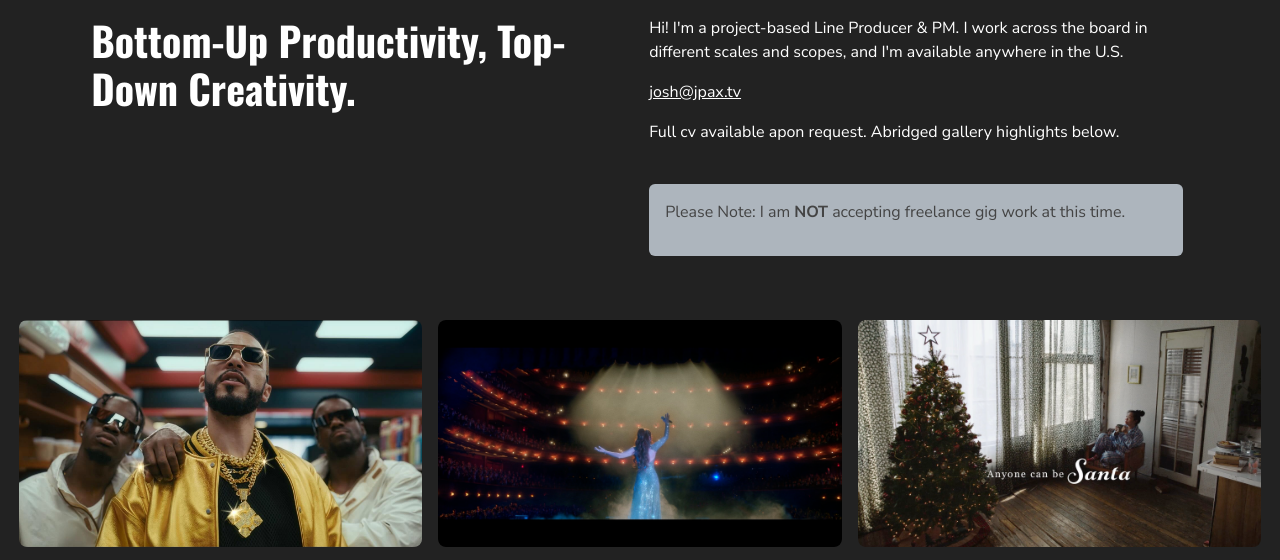
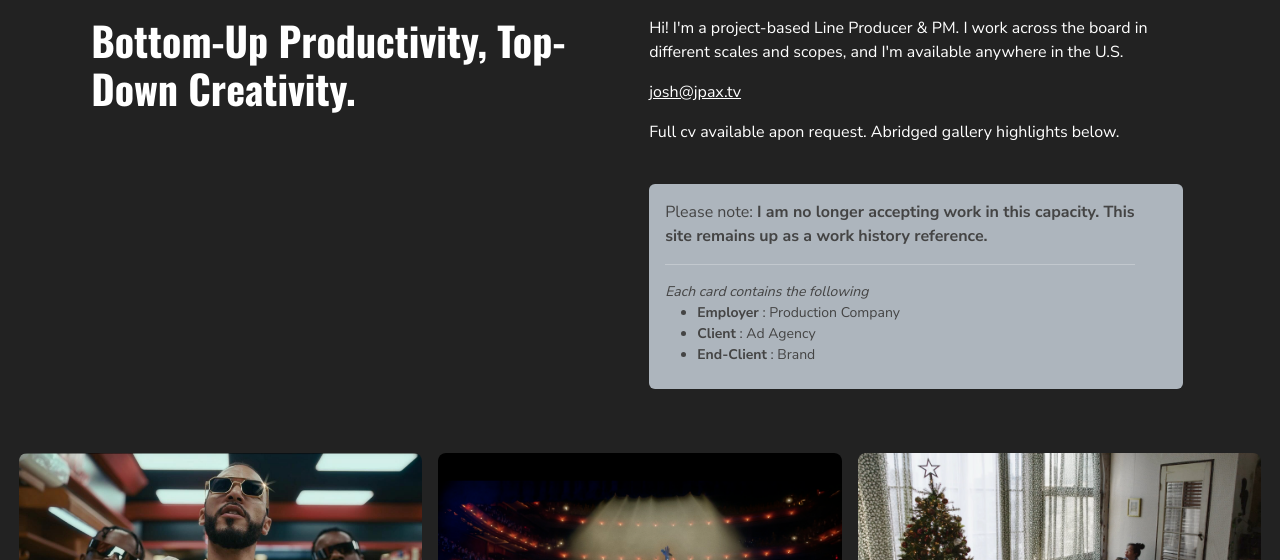
Before and after one commit to backgroundclouds/JPTV, a Flask app: page / in a window 1280 px wide. Shown: the part 832-1392 px from the top of the page. Run offline with Flask 3, Linux system fonts and the light colour scheme; some libraries are stand-ins or nearby versions.

Commit message:
work history hote

```diff
--- a/app/templates/index.html
+++ b/app/templates/index.html
@@ -1,14 +1,10 @@
-{% extends 'base.html' %}
-{% block title %}Home | JPTV Media{% endblock %}
-
-{% block meta_description %}Freelance Line Producer & Production Manager for commercial film production. Available for
-projects across the U.S.{% endblock %}
-{% block og_title %}JPTV Media - Freelance Line Producer{% endblock %}
-{% block og_description %}Experienced in bidding, budgeting, logistics, and managing commercial film productions.
-Available for U.S. projects.{% endblock %}
-
-
-{% block head %}
+{% extends 'base.html' %} {% block title %}Home | JPTV Media{% endblock %} {%
+block meta_description %}Freelance Line Producer & Production Manager for
+commercial film production. Available for projects across the U.S.{% endblock %}
+{% block og_title %}JPTV Media - Freelance Line Producer{% endblock %} {% block
+og_description %}Experienced in bidding, budgeting, logistics, and managing
+commercial film productions. Available for U.S. projects.{% endblock %} {% block
+head %}
 <script type="application/ld+json">
   {
     "@context": "https://schema.org",
@@ -29,9 +25,7 @@ Available for U.S. projects.{% endblock %}
     }
   }
 </script>
-{% endblock %}
-
-{% block content %}
+{% endblock %} {% block content %}
 
 <!-- Hero Section: Video Background -->
 <section class="hero-section">
@@ -40,12 +34,13 @@ Available for U.S. projects.{% endblock %}
       <source src="{{ url_for('static', filename='videos/background_video.mp4') }}" type="video/mp4">
     </video> -->
     <video autoplay muted loop playsinline class="background-video">
-      <source src="https://raw.githubusercontent.com/backgroundclouds/jptv-assets/main/background_video.mp4"
-        type="video/mp4">
+      <source
+        src="https://raw.githubusercontent.com/backgroundclouds/jptv-assets/main/background_video.mp4"
+        type="video/mp4"
+      />
     </video>
   </div>
 </section>
-
 
 <!-- About Section -->
 <section>
@@ -54,13 +49,35 @@ Available for U.S. projects.{% endblock %}
       <h2><strong>Bottom-Up Productivity, Top-Down Creativity.</strong></h2>
     </div>
     <div class="col-md-6">
-      <p>Hi! I'm a project-based Line Producer & PM. I work across the board in different scales and scopes, and I'm
-        available anywhere in the U.S.</p>
-      <p><a href="mailto:josh@jpax.tv?subject=Hi!" target="_blank">josh@jpax.tv</a></p>
+      <p>
+        Hi! I'm a project-based Line Producer & PM. I work across the board in
+        different scales and scopes, and I'm available anywhere in the U.S.
+      </p>
+      <p>
+        <a href="mailto:josh@jpax.tv?subject=Hi!" target="_blank"
+          >josh@jpax.tv</a
+        >
+      </p>
       <p>Full cv available apon request. Abridged gallery highlights below.</p>
-      <br>
+      <br />
       <div class="alert alert-dismissible alert-light">
-        <p class="text-secondary">Please Note: I am <strong>NOT</strong> accepting freelance gig work at this time.</p>
+        <p class="text-secondary">
+          Please note:
+          <strong>
+            I am no longer accepting work in this capacity. This site remains up
+            as a work history reference.
+          </strong>
+        </p>
+        <hr />
+        <p class="mb-0 text-secondary small">
+          <em>Each card contains the following</em>
+        </p>
+
+        <ul class="mb-2 small text-secondary">
+          <li><span class="fw-semibold">Employer</span> :<span class="fw-light"> Production Company<span></li>
+          <li><span class="fw-semibold">Client</span> :<span class="fw-light"> Ad Agency<span></li>
+          <li><span class="fw-semibold">End-Client</span> : <span class="fw-light"> Brand<span></li>
+        </ul>
       </div>
     </div>
   </div>
@@ -68,36 +85,46 @@ Available for U.S. projects.{% endblock %}
 
 <!-- Bootstrap Modal for Each Video -->
 {% for project in projects %}
-<div class="modal fade" id="videoModal{{ loop.index }}" tabindex="-1" aria-labelledby="videoModalLabel{{ loop.index }}"
-  onclick="event.preventDefault();" aria-hidden="true">
+<div
+  class="modal fade"
+  id="videoModal{{ loop.index }}"
+  tabindex="-1"
+  aria-labelledby="videoModalLabel{{ loop.index }}"
+  onclick="event.preventDefault();"
+  aria-hidden="true"
+>
   <div class="modal-dialog modal-dialog-centered modal-xl">
     <div class="modal-content">
       <div class="modal-header">
         <h5 class="modal-title">{{ project.title }}</h5>
-        <button type="button" class="btn-close" data-bs-dismiss="modal" aria-label="Close"></button>
+        <button
+          type="button"
+          class="btn-close"
+          data-bs-dismiss="modal"
+          aria-label="Close"
+        ></button>
       </div>
       <div class="modal-body p-0">
         <!-- Use Bootstrap's ratio helper -->
         <div class="ratio ratio-16x9">
+          {% set video_src = project.video_link %} {% if 'youtube.com' in
+          project.video_link %}
+          <!-- + '?rel=0&autoplay=1' &mute=1 -->
+          {% set video_src = project.video_link.replace('watch?v=', 'embed/') +
+          '?rel=0' %} {% elif 'vimeo.com' in project.video_link %} {% if
+          'player.vimeo.com' not in project.video_link %} {% set video_src =
+          project.video_link | replace('vimeo.com/', 'player.vimeo.com/video/')
+          %} {% endif %} {% endif %}
 
-
-          {% set video_src = project.video_link %}
-          {% if 'youtube.com' in project.video_link %}
-          <!-- + '?rel=0&autoplay=1' &mute=1 -->
-          {% set video_src = project.video_link.replace('watch?v=', 'embed/') + '?rel=0' %}
-          {% elif 'vimeo.com' in project.video_link %}
-          {% if 'player.vimeo.com' not in project.video_link %}
-          {% set video_src = project.video_link | replace('vimeo.com/', 'player.vimeo.com/video/') %}
-          {% endif %}
-          {% endif %}
-
-
-          <iframe src="{{ video_src }}" allowfullscreen allow="autoplay; fullscreen picture-in-picture" scrolling="no"
-            frameborder="0" muted>
+          <iframe
+            src="{{ video_src }}"
+            allowfullscreen
+            allow="autoplay; fullscreen picture-in-picture"
+            scrolling="no"
+            frameborder="0"
+            muted
+          >
           </iframe>
-
-
-
         </div>
       </div>
     </div>
@@ -106,59 +133,67 @@ Available for U.S. projects.{% endblock %}
 {% endfor %}
 
 <script>
-  document.querySelectorAll('.modal').forEach(modal => {
-    modal.addEventListener('hidden.bs.modal', function () {
-      const iframe = this.querySelector('iframe');
+  document.querySelectorAll(".modal").forEach((modal) => {
+    modal.addEventListener("hidden.bs.modal", function () {
+      const iframe = this.querySelector("iframe");
       if (iframe) {
         iframe.src = iframe.src; // Reset the iframe source to stop the video
       }
     });
   });
-
-
-
-
 </script>
 <!-- Video Gallery Section -->
 <section>
-
-
   <div class="content-wrapper">
     <div class="row g-3">
-      <!-- <div class="row row-cols-1 row-cols-sm-2 row-cols-lg-3 g-3"> --> <!-- @delete -->
       {% for project in projects %}
       <div class="col-12 col-sm-6 col-lg-4">
-        <!-- <div class="col-md-4 mb-4"> --> <!-- @delete -->
         <div class="video-card">
-          <a href="#" data-bs-toggle="modal" data-bs-target="#videoModal{{ loop.index }}">
+          <a
+            href="#"
+            data-bs-toggle="modal"
+            data-bs-target="#videoModal{{ loop.index }}"
+          >
             <div class="thumbnail-wrapper">
               <img
                 src="{{ url_for('static', filename=project.thumbnail or 'images/thumbnails/fallback_thumbnail.jpg') }}"
-                alt="{{ project.title }}" class="img-fluid video-thumbnail rounded">
+                alt="{{ project.title }}"
+                class="img-fluid video-thumbnail rounded"
+              />
               <div class="video-overlay p-2">
-                <span class="video-title">{{ project.title }}</span><br>
+                <span class="video-title">{{ project.title }}</span><br />
                 {% if project.video_link %}
-                <i class="bi bi-play-circle fs-1 fs-sm-2 fs-md-3 fs-lg-4 fs-xl-5" data-bs-toggle="modal"
-                  data-bs-target="#videoModal{{ loop.index }}"></i><br>
+                <i
+                  class="bi bi-play-circle fs-1 fs-sm-2 fs-md-3 fs-lg-4 fs-xl-5"
+                  data-bs-toggle="modal"
+                  data-bs-target="#videoModal{{ loop.index }}"
+                ></i
+                ><br />
                 {% endif %}
 
                 <small>
-                  {% if project.production_company.name and project.production_company.link %}
-                  <a href="{{ project.production_company.link }}" target="_blank">{{
-                    project.production_company.name
-                    }}</a><br>
-                  {% endif %}
-                  {% if project.client and project.client.name and project.client.link %}
-                  <a href="{{ project.client.link }}" target="_blank">{{
-                    project.client.name }}</a><br>
-                  {% endif %}
-                  {% if project.director and project.director.name and project.director.link %}
-                  Dir. <a href="{{ project.director.link }}" target="_blank">{{
-                    project.director.name }}</a><br>
-                  {% endif %}
-                  {% if project.agency and project.agency.name and project.agency.link %}
-                  <a href="{{ project.agency.link }}" target="_blank">{{
-                    project.agency.name }}</a>
+                  {% if project.production_company.name and
+                  project.production_company.link %}
+                  <a
+                    href="{{ project.production_company.link }}"
+                    target="_blank"
+                    >{{ project.production_company.name }}</a
+                  ><br />
+                  {% endif %} {% if project.client and project.client.name and
+                  project.client.link %}
+                  <a href="{{ project.client.link }}" target="_blank"
+                    >{{ project.client.name }}</a
+                  ><br />
+                  {% endif %} {% if project.director and project.director.name
+                  and project.director.link %} Dir.
+                  <a href="{{ project.director.link }}" target="_blank"
+                    >{{ project.director.name }}</a
+                  ><br />
+                  {% endif %} {% if project.agency and project.agency.name and
+                  project.agency.link %}
+                  <a href="{{ project.agency.link }}" target="_blank"
+                    >{{ project.agency.name }}</a
+                  >
                   {% endif %}
                 </small>
               </div>
@@ -171,48 +206,24 @@ Available for U.S. projects.{% endblock %}
   </div>
 </section>
 
-
 <!-- Scope Section (New Header & Off-White Background) -->
 <section>
   <div class="container text-dark p-1" style="background-color: #f8f9fa">
-    {% set prepro_items = [
-    "Budget / Bid",
-    "Propose Directors",
-    "Source Creative Heads",
-    "Location Scouting",
-    "<strong>Source</strong> + <strong>Recommend</strong>: Creative Heads <i>(DP's, Art Directors, etc..)</i>",
-    "<strong>Source</strong>: Specialists <i>(Steadicam, Puppeteers, Animal Handlers, etc)</i>",
-    "Hire Crew",
-    "Source Equipment",
-    "Casting",
-    "Pre-Production Books",
-    "Travel Coordination"
-    ] %}
-
-    {% set pro_items = [
-    "AICP, DGA, SAG, IATSE friendly",
-    "Non-Union Friendly",
-    "Outer Market Familiar",
-    "Motion // Stills",
-    "Line Produce/ Manage/Coordinate/ Production",
-    "Safety Cautious",
-    "Analog // Digital",
-    "Film: 16mm, 35mm",
-    "Digital: Arri, Red, Sony, 4:4:4, 4:2:2",
-    "Drones, Cranes, Quads, Condors, Steadicams, Process Trailers, etc.",
-    "Execute Deliverables",
-    ] %}
-    {% set post_items = [
-    "Payroll Services",
-    "Actualize in ShowBiz, Hotbudget , Point Zero, etc,.",
-    "Facilitate Post Crew",
-    "Voice Actors",
-    "Picture Lock",
-    "Sound Sync",
-    "Color Grade",
-    "Transcode For Broadcast",
-    "Put a bow on it",
-    ] %}
+    {% set prepro_items = [ "Budget / Bid", "Propose Directors", "Source
+    Creative Heads", "Location Scouting", "<strong>Source</strong> +
+    <strong>Recommend</strong>: Creative Heads
+    <i>(DP's, Art Directors, etc..)</i>", "<strong>Source</strong>: Specialists
+    <i>(Steadicam, Puppeteers, Animal Handlers, etc)</i>", "Hire Crew", "Source
+    Equipment", "Casting", "Pre-Production Books", "Travel Coordination" ] %} {%
+    set pro_items = [ "AICP, DGA, SAG, IATSE friendly", "Non-Union Friendly",
+    "Outer Market Familiar", "Motion // Stills", "Line Produce/
+    Manage/Coordinate/ Production", "Safety Cautious", "Analog // Digital",
+    "Film: 16mm, 35mm", "Digital: Arri, Red, Sony, 4:4:4, 4:2:2", "Drones,
+    Cranes, Quads, Condors, Steadicams, Process Trailers, etc.", "Execute
+    Deliverables", ] %} {% set post_items = [ "Payroll Services", "Actualize in
+    ShowBiz, Hotbudget , Point Zero, etc,.", "Facilitate Post Crew", "Voice
+    Actors", "Picture Lock", "Sound Sync", "Color Grade", "Transcode For
+    Broadcast", "Put a bow on it", ] %}
 
     <h2 class="text-center">SCOPE</h2>
     <div class="row text-center">
@@ -224,8 +235,6 @@ Available for U.S. projects.{% endblock %}
           <li>{{ item | safe }}</li>
           {% endfor %}
         </ul>
-
-
       </div>
       <div class="col-md-4">
         <h4 class="fs-3 fs-md-4 fs-sm-5">PRODUCTION</h4>
@@ -235,32 +244,24 @@ Available for U.S. projects.{% endblock %}
           <li class="">{{ item }}</li>
           {% endfor %}
         </ul>
-
-
       </div>
       <div class="col-md-4">
         <h4>POST-PRODUCTION</h4>
         <h5><u>Communicate Client Needs</u></h5>
-        <ul class="list-unstyled text-start ps-3 ">
+        <ul class="list-unstyled text-start ps-3">
           {% for item in post_items %}
           <li class="">{{ item }}</li>
           {% endfor %}
         </ul>
-
       </div>
     </div>
   </div>
 </section>
 
 <section style="background-color: #f8f9fa">
-
-
-
   {% include 'includes/contact_info.html' %}
-
 
   <!-- </div> -->
 </section>
 
-
 {% endblock %}
```
Lines whose indentation alone changed are shown as unchanged.
